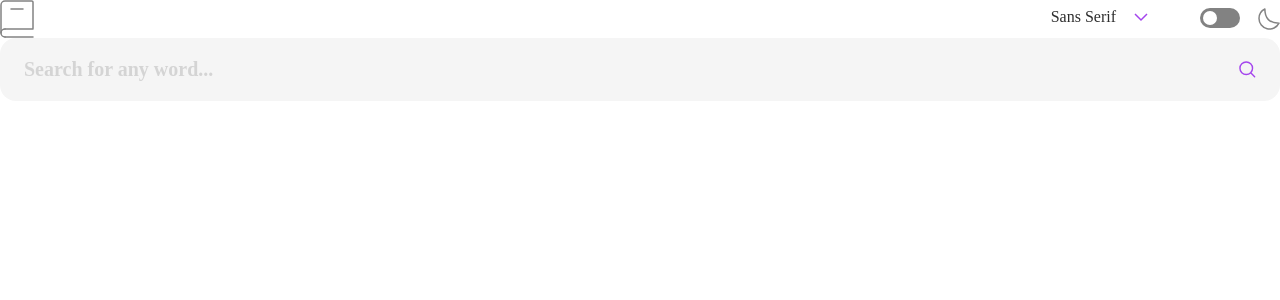
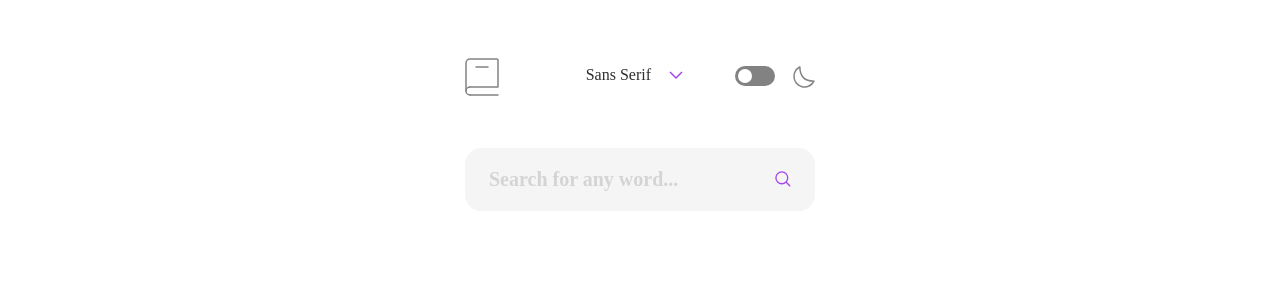
Before and after one commit to ulises-gomez-dev/dictionary-web-app, a React (Vite) app: page / in a window 1280 px wide. Shown: the top 300 px of the page. Built offline with nearby package versions, Linux system fonts and the light colour scheme; a web font is replaced by a local one.

Commit message:
added layout layer to App styles and spacing to NotFound component

```diff
--- a/src/App.css
+++ b/src/App.css
@@ -0,0 +1,32 @@
+@layer layout {
+  #root {
+    display: flex;
+    justify-content: center;
+  }
+
+  .dictionary {
+    --margin-sm: 24px;
+    --margin-md: 40px;
+    --margin-lg: 58px;
+
+    max-width: 737px;
+  }
+
+  @media screen and (width <= 767px) {
+    .dictionary {
+      margin: var(--margin-sm);
+    }
+  }
+
+  @media screen and (width >= 768px) and (width <= 1023px) {
+    .dictionary {
+      margin: var(--margin-md);
+    }
+  }
+
+  @media screen and (width >= 1024px) {
+    .dictionary {
+      margin-top: var(--margin-lg);
+    }
+  }
+}
--- a/src/styles/NotFound.css
+++ b/src/styles/NotFound.css
@@ -4,5 +4,18 @@
     flex-direction: column;
     align-items: center;
     text-align: center;
+    margin-top: 132px;
+
+    h1 {
+      margin-bottom: 44px;
+    }
+
+    h3 {
+      margin-bottom: 24px;
+    }
+
+    p {
+      color: var(--ft-color-secondary);
+    }
   }
 }
--- a/src/styles/Searchbar.css
+++ b/src/styles/Searchbar.css
@@ -7,6 +7,7 @@
   border-radius: 16px;
   padding: 20px 24px;
   background: var(--bg-color-secondary);
+  margin-top: 51.5px;
 }
 
 .searchbar input {
```
